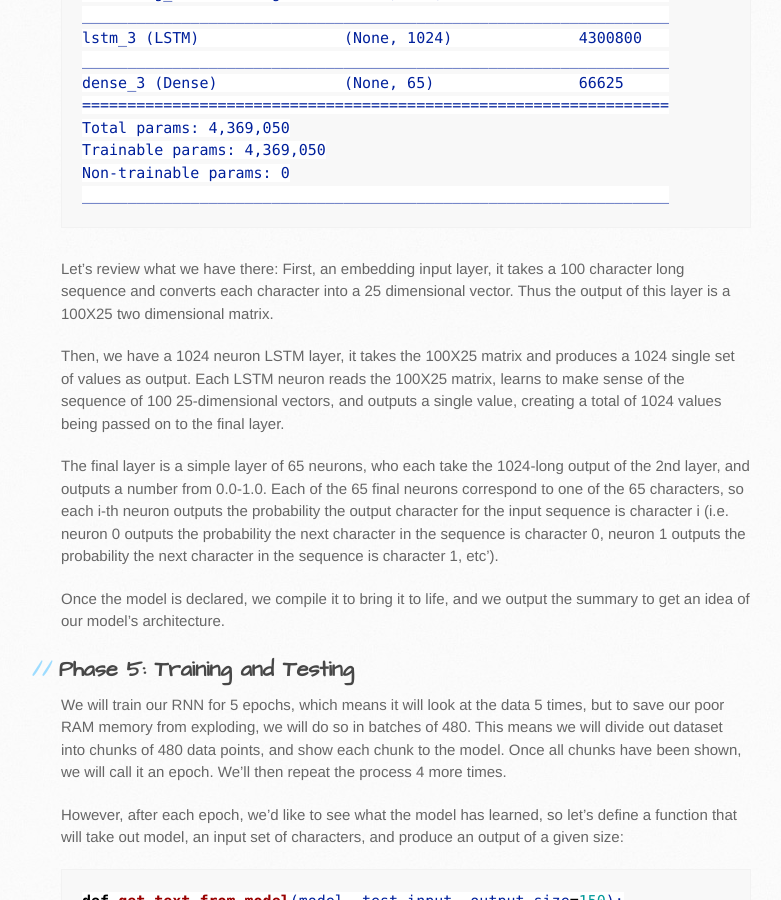
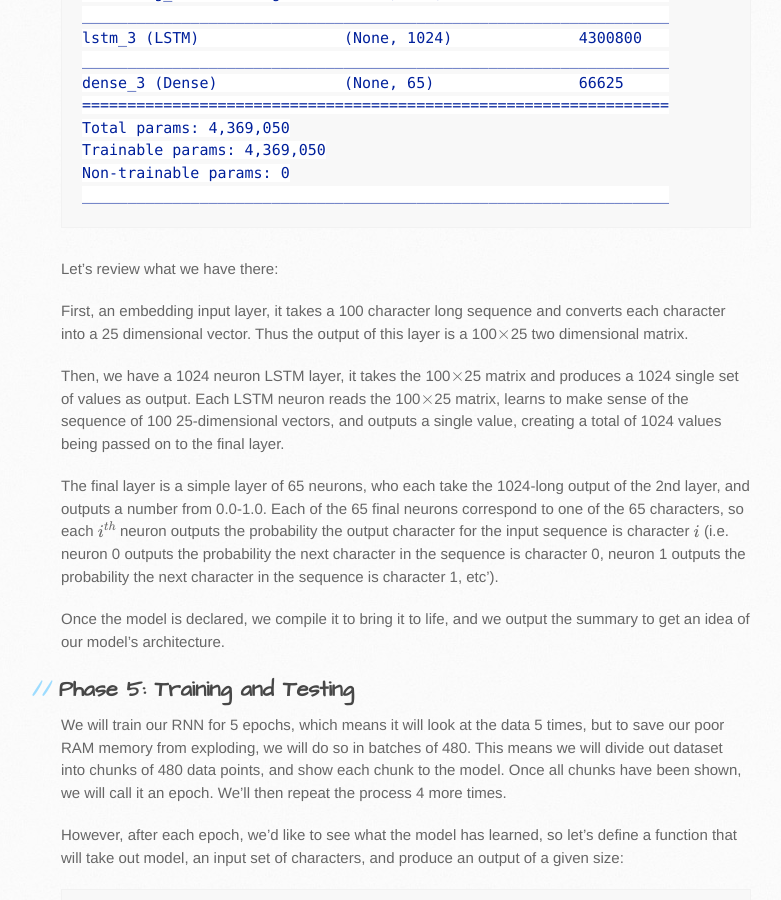
Before and after one commit to bshabashFD/bshabashFD.github.io_old2, a Jekyll site: the page built from _posts/2019-08-03-how-to-use-text-with-rnn.md, in a window 1280 px wide and 900 px high, scrolled down 5687 px. Shown: the whole window, without its empty margins (109-890 px from the left). Built offline with Jekyll 4.4.1, drawn with Linux system fonts in a browser that asks for light colours; formulas are drawn with MathJax 3; a script that is not in the unit is left out.

Commit message:
Update 2019-08-03-how-to-use-text-with-rnn.md

````diff
--- a/_posts/2019-08-03-how-to-use-text-with-rnn.md
+++ b/_posts/2019-08-03-how-to-use-text-with-rnn.md
@@ -221,11 +221,12 @@ Non-trainable params: 0
 _________________________________________________________________
 ```
 Let’s review what we have there:
-First, an embedding input layer, it takes a 100 character long sequence and converts each character into a 25 dimensional vector. Thus the output of this layer is a 100X25 two dimensional matrix.
 
-Then, we have a 1024 neuron LSTM layer, it takes the 100X25 matrix and produces a 1024 single set of values as output. Each LSTM neuron reads the 100X25 matrix, learns to make sense of the sequence of 100 25-dimensional vectors, and outputs a single value, creating a total of 1024 values being passed on to the final layer.
+First, an embedding input layer, it takes a 100 character long sequence and converts each character into a 25 dimensional vector. Thus the output of this layer is a 100$\times$25 two dimensional matrix.
 
-The final layer is a simple layer of 65 neurons, who each take the 1024-long output of the 2nd layer, and outputs a number from 0.0-1.0. Each of the 65 final neurons correspond to one of the 65 characters, so each i-th neuron outputs the probability the output character for the input sequence is character i (i.e. neuron 0 outputs the probability the next character in the sequence is character 0, neuron 1 outputs the probability the next character in the sequence is character 1, etc’).
+Then, we have a 1024 neuron LSTM layer, it takes the 100$\times$25 matrix and produces a 1024 single set of values as output. Each LSTM neuron reads the 100$\times$25 matrix, learns to make sense of the sequence of 100 25-dimensional vectors, and outputs a single value, creating a total of 1024 values being passed on to the final layer.
+
+The final layer is a simple layer of 65 neurons, who each take the 1024-long output of the 2nd layer, and outputs a number from 0.0-1.0. Each of the 65 final neurons correspond to one of the 65 characters, so each $i^{th}$ neuron outputs the probability the output character for the input sequence is character $i$ (i.e. neuron 0 outputs the probability the next character in the sequence is character 0, neuron 1 outputs the probability the next character in the sequence is character 1, etc’).
 
 Once the model is declared, we compile it to bring it to life, and we output the summary to get an idea of our model’s architecture.
 
````
